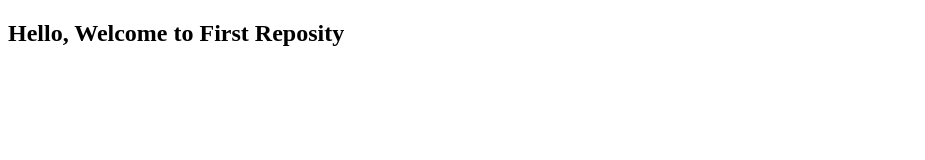
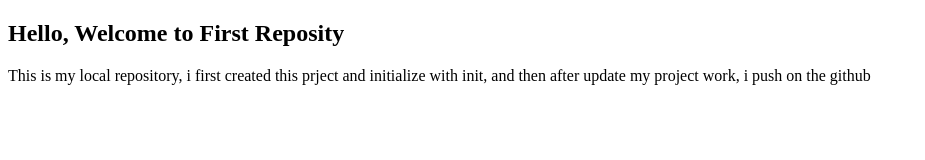
Before and after one commit to kiron-talukdar/LocalRepository, a plain HTML site: page index.html in a window 1280 px wide. Shown: the whole page, without its empty margins (0-925 px from the left). Drawn offline with Linux system fonts and the light colour scheme.

Commit message:
Update html content

```diff
--- a/index.html
+++ b/index.html
@@ -7,5 +7,7 @@
 </head>
 <body>
     <h2>Hello, Welcome to First Reposity</h2>
+
+    <p>This is my local repository, i first created this prject and initialize with init, and then after update my project work, i push on the github</p>
 </body>
 </html>
```
